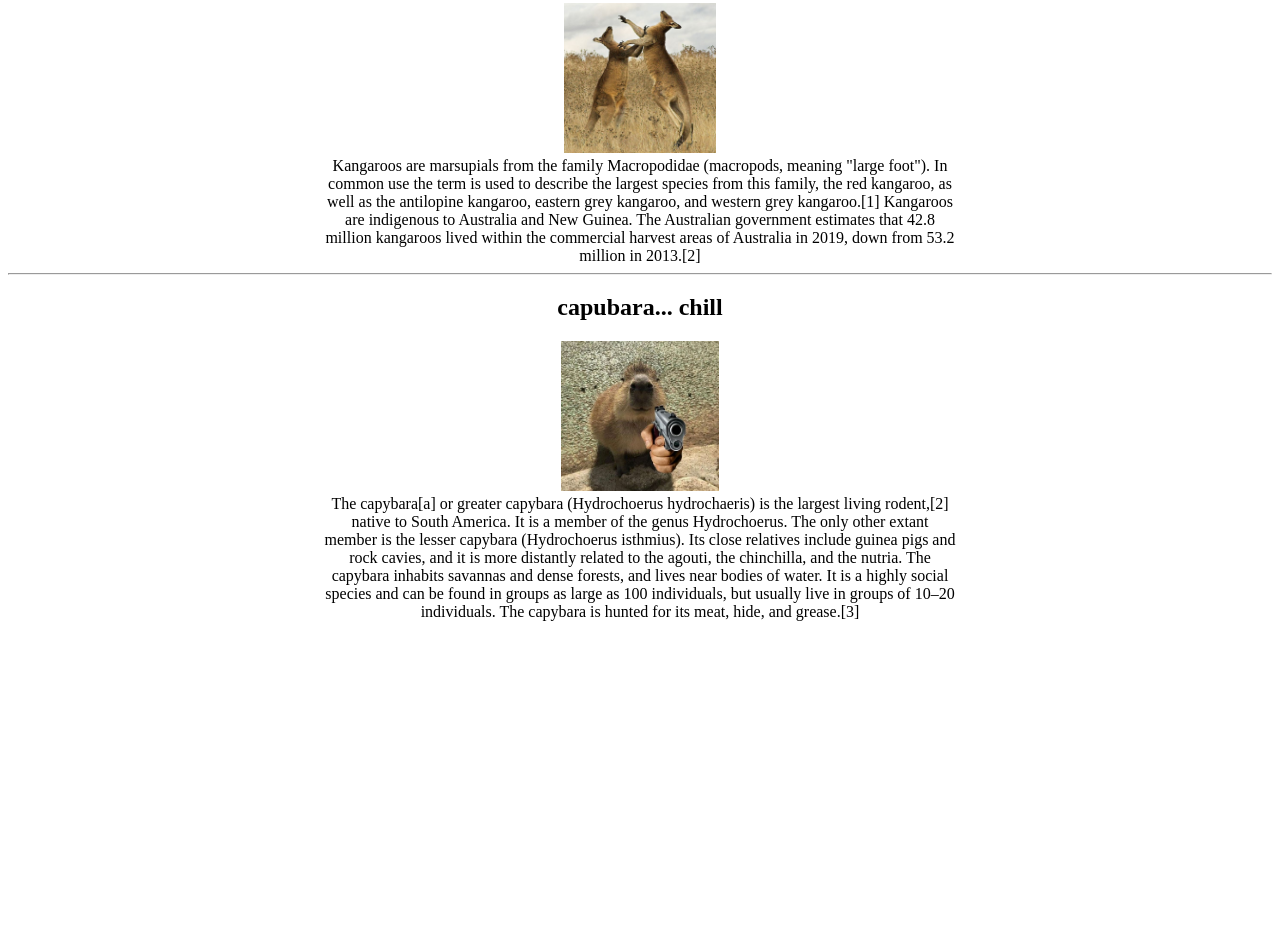
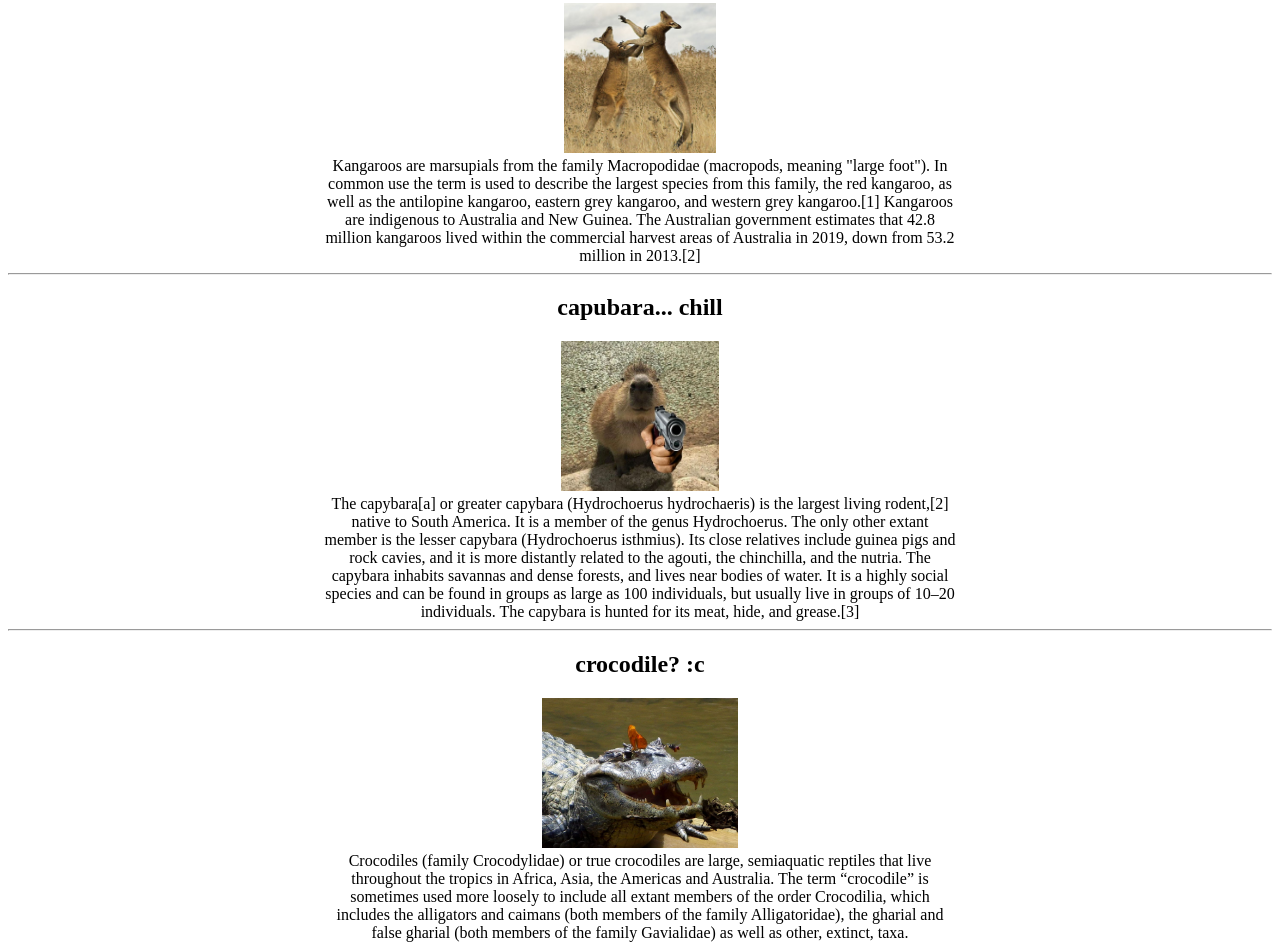
Before and after one commit to Yupo42/Practice, a plain HTML site: page index.html in a window 1280 px wide. Shown: the part 673-1623 px from the top of the page. Before the commit the page ends 1302 px from the top, so only its background shows below. Drawn offline with Linux system fonts and the light colour scheme.

Commit message:
Added crocodile

```diff
--- a/index.html
+++ b/index.html
@@ -31,6 +31,12 @@
     <h2>capubara... chill</h2>
     <img src="img/capybara.jpg">
     <p>The capybara[a] or greater capybara (Hydrochoerus hydrochaeris) is the largest living rodent,[2] native to South America. It is a member of the genus Hydrochoerus. The only other extant member is the lesser capybara (Hydrochoerus isthmius). Its close relatives include guinea pigs and rock cavies, and it is more distantly related to the agouti, the chinchilla, and the nutria. The capybara inhabits savannas and dense forests, and lives near bodies of water. It is a highly social species and can be found in groups as large as 100 individuals, but usually live in groups of 10–20 individuals. The capybara is hunted for its meat, hide, and grease.[3]</p>
+    <hr>
+    <h2>crocodile? :c</h2>
+    <img src="img/crocodile.jpg">
+    <p>Crocodiles (family Crocodylidae) or true crocodiles are large, semiaquatic reptiles that live throughout the tropics in Africa, Asia, the Americas and Australia. The term “crocodile” is sometimes used more loosely to include all extant members of the order Crocodilia, which includes the alligators and caimans (both members of the family Alligatoridae), the gharial and false gharial (both members of the family Gavialidae) as well as other, extinct, taxa.</p>
+
+
 </body>
 
 </html>
```
Also changed, not shown: img/crocodile.jpg (added).
